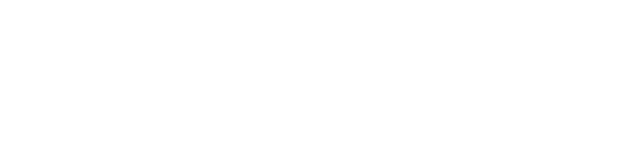
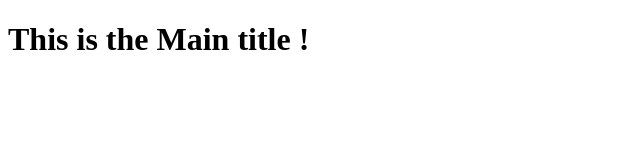
Before and after one commit to MaximeJezequel/helloWorld, a plain HTML site: page index.html in a window 1280 px wide. Shown: the whole page, without its empty margins (0-640 px from the left). Drawn offline with Linux system fonts and the light colour scheme.

Commit message:
h1 title added

```diff
--- a/index.html
+++ b/index.html
@@ -4,6 +4,7 @@
   <title>Title has changed, folks !</title>
 </head>
 <body>
+  <h1> This is the Main title  !</h1>
 
 </body>
 </html>
```
